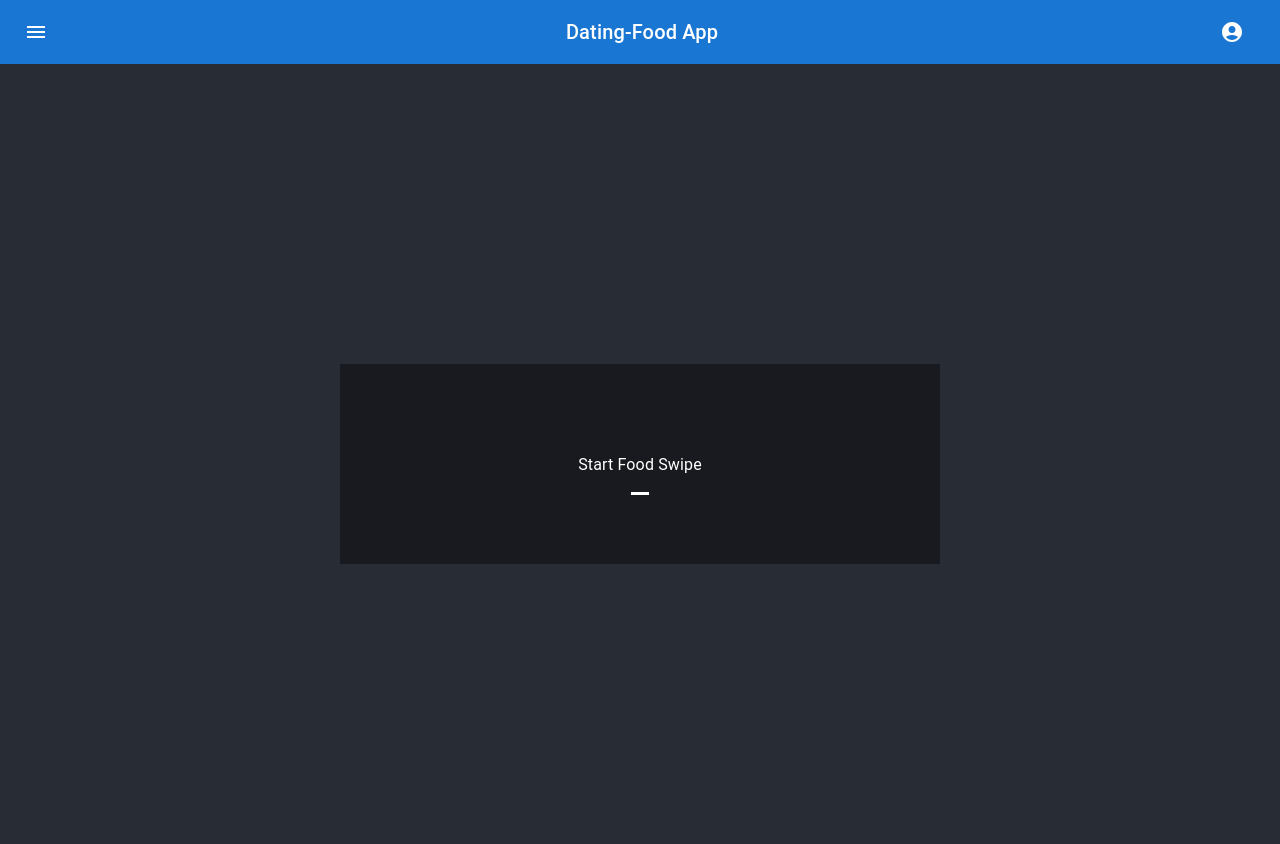
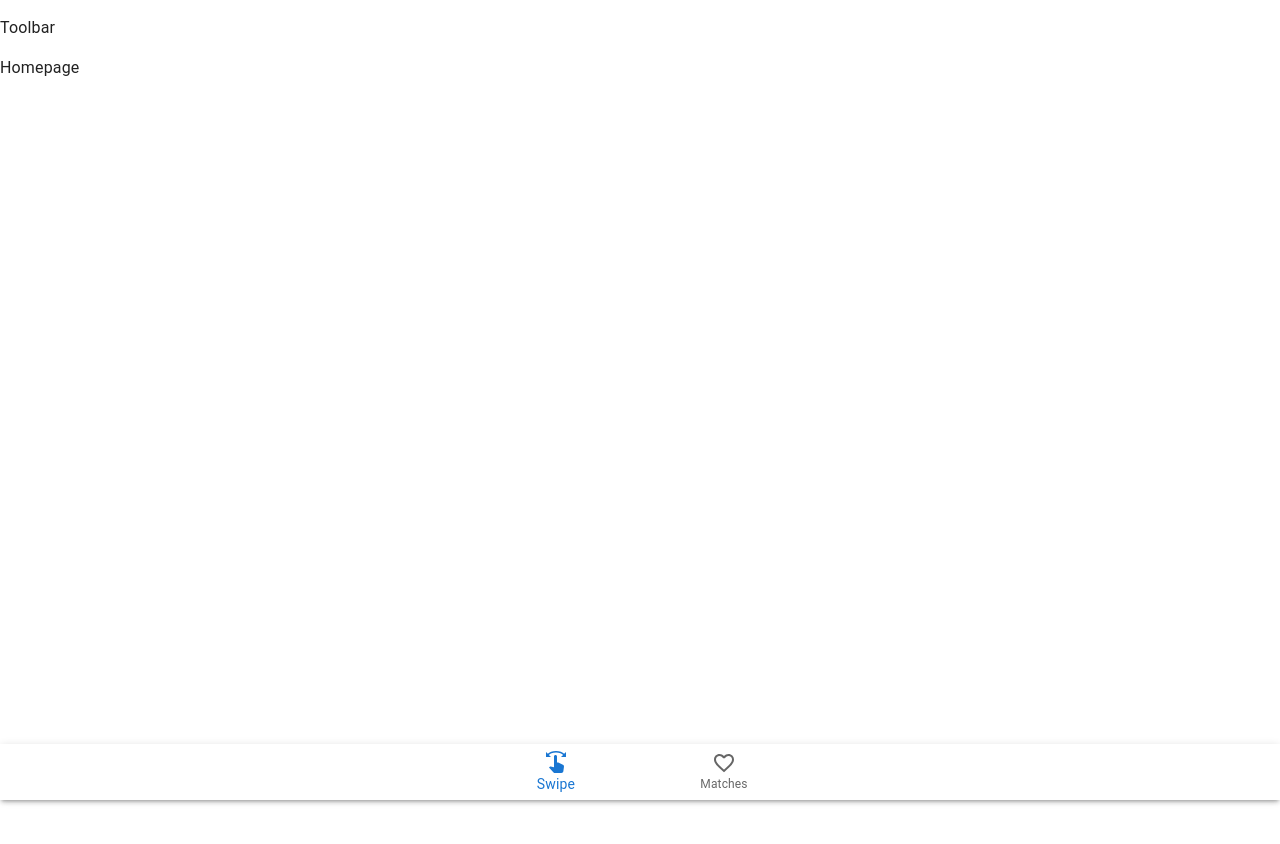
Before and after one commit to AzitaMah/Food-App, a React (Create React App) app in the folder frontend/: page / in a window 1280 px wide. Shown: the top 844 px of the page. After the commit the page ends 800 px from the top, so only its background shows below. Built offline with nearby package versions, Linux system fonts and the light colour scheme.

Commit message:
frontend: replace old project with new version containing routing.

```diff
--- a/frontend/src/App.tsx
+++ b/frontend/src/App.tsx
@@ -1,75 +1,81 @@
-import React, {useState} from 'react';
+import React from 'react';
 import './App.css';
-import AppBar from "@mui/material/AppBar";
-import Toolbar from "@mui/material/Toolbar";
-import IconButton from "@mui/material/IconButton";
-import MenuIcon from "@mui/icons-material/Menu";
-import Typography from "@mui/material/Typography";
-import {AccountCircle} from "@mui/icons-material";
-import Box from "@mui/material/Box";
-import {Drawer, List, ListItem, ListItemText} from "@mui/material";
-import ButtonBaseDemo from "./components/Homepage/Homepage";
+import {BrowserRouter as Router, Link, Route, Routes} from 'react-router-dom';
+import {
+    BottomNavigation,
+    BottomNavigationAction,
+    Box,
+    CssBaseline,
+    Paper,
+} from "@mui/material";
+import FavoriteBorderIcon from '@mui/icons-material/FavoriteBorder';
+import SwipeIcon from '@mui/icons-material/Swipe';
 
-function App() {
+//Fixed Tabbar which is always displayed
+function FixedBottomNavigation() {
+    const [value, setValue] = React.useState(0);
+    const ref = React.useRef<HTMLDivElement>(null);
+    React.useEffect(() => {
+        (ref.current as HTMLDivElement).ownerDocument.body.scrollTop = 0;
+    }, [value,]);
 
-    const [isDrawerOpen, setIsDrawerOpen] = useState(false);
+    return (
+        <Box sx={{pb: 7}} ref={ref}>
+            <CssBaseline/>
+            <Paper sx={{position: 'fixed', bottom: 0, left: 0, right: 0}} elevation={3}>
+                <BottomNavigation
+                    showLabels
+                    value={value}
+                    onChange={(event, newValue) => {
+                        setValue(newValue);
+                    }}
+                >
+                    <BottomNavigationAction label="Swipe" href="/foodswipe"
+                                            icon={<SwipeIcon/>}></BottomNavigationAction>
+                    <BottomNavigationAction label="Matches" href="/matches"
+                                            icon={<FavoriteBorderIcon/>}></BottomNavigationAction>
+                </BottomNavigation>
+            </Paper>
+        </Box>
+    );
+}
 
-    const toggleDrawer = (open: boolean) => {
-        setIsDrawerOpen(open);
-    };
+//different toolbars for different screens
+const Toolbar = () => <p>Toolbar</p>
+const FoodSwipeToolbar = () => <p>FoodSwipeToolbar</p>
 
-  return (
-    <div className="App">
-        {/* Toolbar */}
-        <Box sx={{ flexGrow: 1 }}>
-            <AppBar position="static">
-                <Toolbar
-                    //style={{ backgroundColor: '#282c34' }}
-                >
-                    <IconButton
-                        size="large"
-                        edge="start"
-                        color="inherit"
-                        aria-label="menu"
-                        sx={{ mr: 2 }}
-                        onClick={() => toggleDrawer(true)}
-                    >
-                        <MenuIcon />
-                    </IconButton>
-                    <Typography variant="h6" component="div" sx={{ flexGrow: 1 }}>
-                        Dating-Food App
-                    </Typography>
-                    <IconButton
-                        size="large"
-                        aria-label="account of current user"
-                        aria-controls="menu-appbar"
-                        aria-haspopup="true"
-                        color="inherit"
-                    >
-                        <AccountCircle />
-                    </IconButton>
-                </Toolbar>
-            </AppBar>
-        </Box>
-        <header className="App-header">
+//placeholders for main components
+const HomePage = () => <p>Homepage</p>
+const LoginPage = () => <p>Login</p>
+const Matches = () => <p>Matches</p>
+const Profile = () => <p>Profile</p>
+const FoodSwipe = () => <p>FoodSwipe</p>
 
-            {/* Food Swipe Button */}
-            <div className="display: 'flex', justifyContent: 'center', alignItems: 'center' height: '100vh'">
-                <ButtonBaseDemo></ButtonBaseDemo>
-            </div>
-        </header>
-        <Drawer open={isDrawerOpen} onClose={() => toggleDrawer(false)} >
-            <List>
-                <ListItem>
-                    <ListItemText primary="Matches" />
-                </ListItem>
-                <ListItem>
-                    <ListItemText primary="Logout" />
-                </ListItem>
-            </List>
-        </Drawer>
-    </div>
-  );
+const NotFoundPage = () => <p>404</p>
+
+const App: React.FC = () => {
+    return (
+        <Router>
+            <aside>
+                <Routes>
+                    <Route path="/" element={<Toolbar/>}/>
+                    <Route path="/foodswipe" element={<FoodSwipeToolbar/>}/>
+                </Routes>
+            </aside>
+            <main>
+                <Routes>
+                    <Route path="/" element={<HomePage/>}/>
+                    <Route path="/login" element={<LoginPage/>}/>
+                    <Route path="/matches" element={<Matches/>}/>
+                    <Route path="/profile" element={<Profile/>}/>
+
+                    <Route path="/foodswipe" element={<FoodSwipe/>}/>
+                    <Route path="*" element={<NotFoundPage/>}/>
+                </Routes>
+                <FixedBottomNavigation></FixedBottomNavigation>
+            </main>
+        </Router>
+    );
 }
 
 export default App;
```
Also changed, not shown: frontend/package.json (+11 -8 lines), 1 other file (tests, documents, lock files or other folders).
